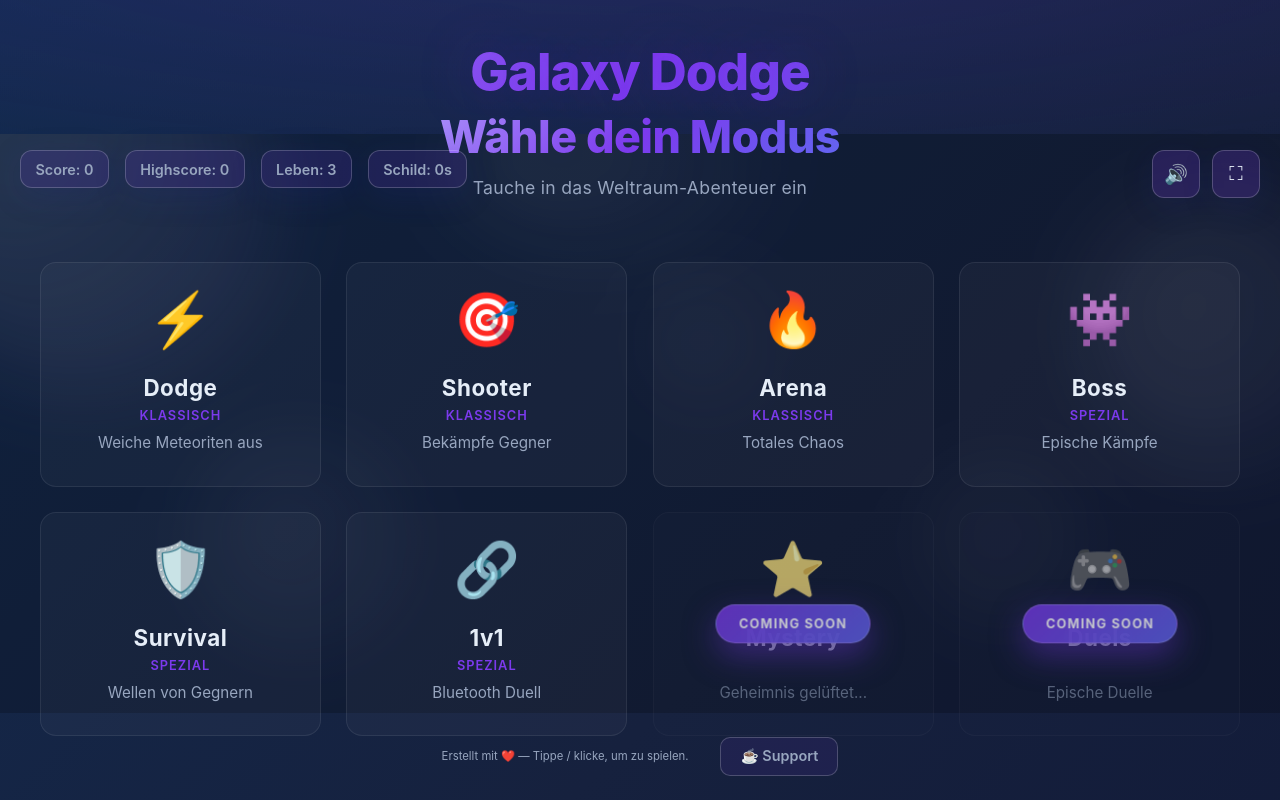
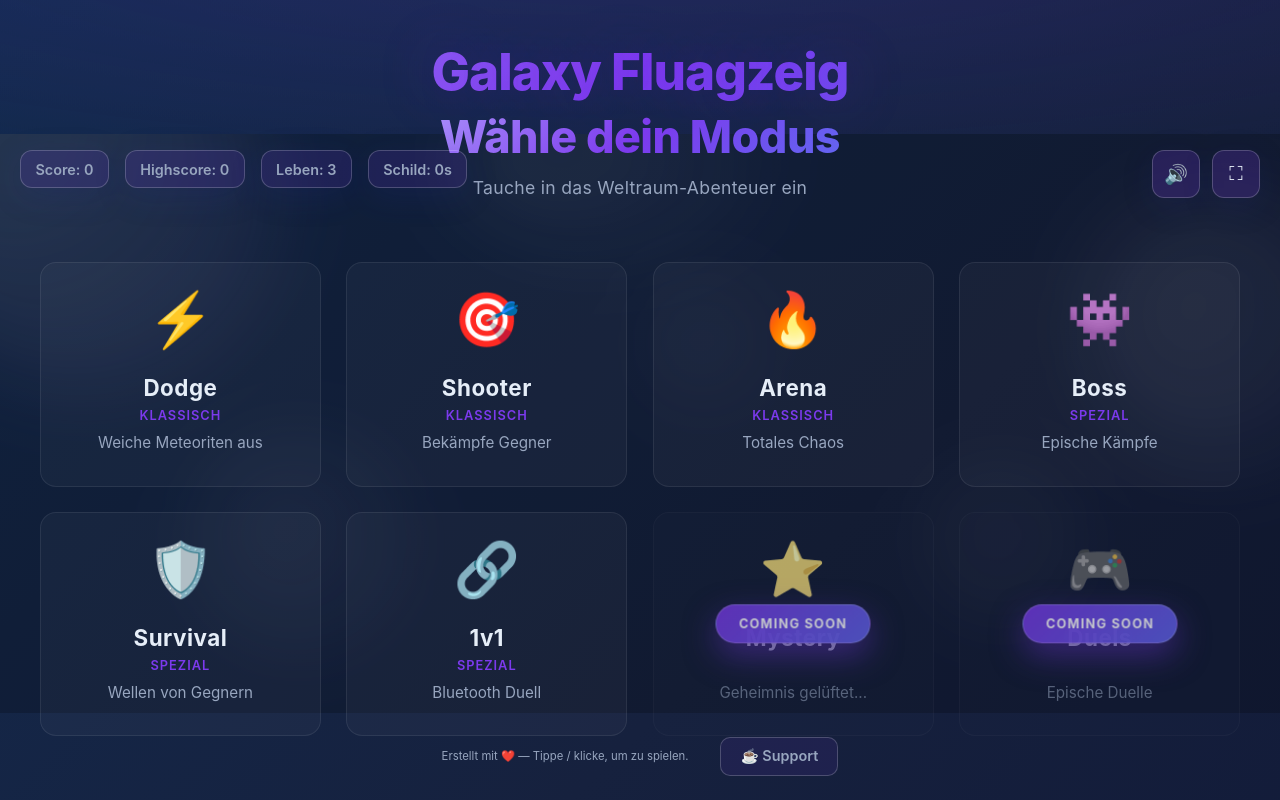
Before and after one commit to sebirauch2022-hash/sebirauch2022-hash.github.io, a plain HTML site: page index.html in a window 1280 px wide. Drawn offline with Linux system fonts and the light colour scheme.

Commit message:
Change title and header for game page

```diff
--- a/index.html
+++ b/index.html
@@ -3,14 +3,14 @@
   <head>
     <meta charset="utf-8">
     <meta name="viewport" content="width=device-width,initial-scale=1">
-    <title>Galaxy Dodge — Spiel</title>
+    <title>Labtoso's — Spiele</title>
     <link href="style.css" rel="stylesheet">
   </head>
   <body>
     <div class="wrap">
       <header class="game-header">
         <div class="header-content">
-          <h2 class="title-sub">Galaxy Dodge</h2>
+          <h2 class="title-sub">Galaxy Fluagzeig</h2>
         </div>
         <!-- Header menu removed to restore original menu layout -->
       </header>
```
